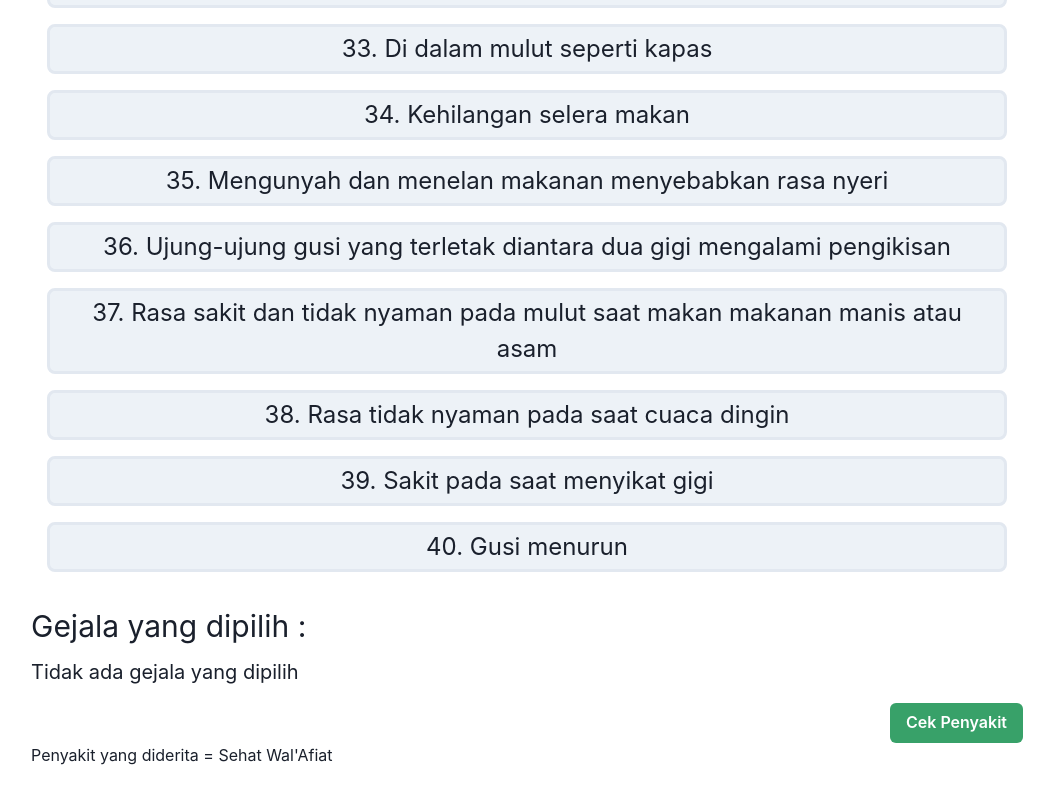
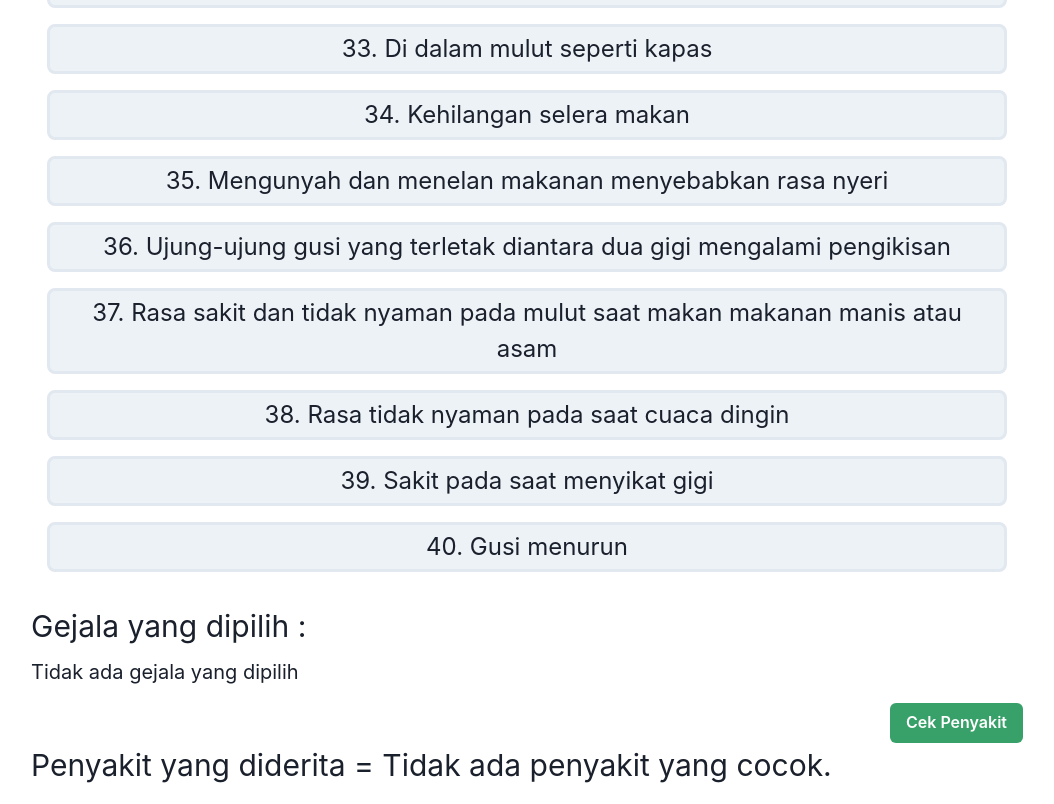
Before and after one commit to Vrits/fantastic-waffle, a React (Vite) app: page /CekPenyakit in a window 1280 px wide. Shown: the part 2245-3049 px from the top of the page, without its empty margins (113-1167 px from the left). Before the commit the page ends 3028 px from the top, so only its background shows below. Built offline with nearby package versions, Linux system fonts and the light colour scheme.

Commit message:
Fixed function in getPenyakit

```diff
--- a/src/components/Content/GetPenyakit.jsx
+++ b/src/components/Content/GetPenyakit.jsx
@@ -15,9 +15,6 @@ const GetPenyakit = () => {
       selectedGejala.find((e) => e.code == "GD38") &&
       selectedGejala.find((e) => e.code == "GD37")
     ) {
-      if (selectedPenyakit.find((e) => e.code === "PD08")) {
-        return;
-      }
 
       arrPenyakit.push(penyakit.find((e) => e.code == "PD08"));
     }
@@ -33,9 +30,6 @@ const GetPenyakit = () => {
       selectedGejala.find((e) => e.code == "GD35") &&
       selectedGejala.find((e) => e.code == "GD36")
     ) {
-      if (selectedPenyakit.find((e) => e.code === "PD07")) {
-        return;
-      }
 
       arrPenyakit.push(penyakit.find((e) => e.code == "PD07"));
     }
@@ -48,9 +42,6 @@ const GetPenyakit = () => {
       selectedGejala.find((e) => e.code == "GD33") &&
       selectedGejala.find((e) => e.code == "GD34")
     ) {
-      if (selectedPenyakit.find((e) => e.code === "PD06")) {
-        return;
-      }
 
       arrPenyakit.push(penyakit.find((e) => e.code == "PD06"));
     }
@@ -66,9 +57,6 @@ const GetPenyakit = () => {
       selectedGejala.find((e) => e.code == "GD27") &&
       selectedGejala.find((e) => e.code == "GD28")
     ) {
-      if (selectedPenyakit.find((e) => e.code === "PD05")) {
-        return;
-      }
 
       arrPenyakit.push(penyakit.find((e) => e.code == "PD05"));
     }
@@ -80,9 +68,6 @@ const GetPenyakit = () => {
       selectedGejala.find((e) => e.code == "GD20") &&
       selectedGejala.find((e) => e.code == "GD21")
     ) {
-      if (selectedPenyakit.find((e) => e.code === "PD04")) {
-        return;
-      }
 
       arrPenyakit.push(penyakit.find((e) => e.code == "PD04"));
     }
@@ -96,9 +81,6 @@ const GetPenyakit = () => {
       selectedGejala.find((e) => e.code == "GD15") &&
       selectedGejala.find((e) => e.code == "GD16")
     ) {
-      if (selectedPenyakit.find((e) => e.code === "PD03")) {
-        return;
-      }
 
       arrPenyakit.push(penyakit.find((e) => e.code == "PD03"));
     }
@@ -109,9 +91,6 @@ const GetPenyakit = () => {
       selectedGejala.find((e) => e.code == "GD09") &&
       selectedGejala.find((e) => e.code == "GD10")
     ) {
-      if (selectedPenyakit.find((e) => e.code === "PD02")) {
-        return;
-      }
 
       arrPenyakit.push(penyakit.find((e) => e.code == "PD02"));
     }
@@ -123,14 +102,13 @@ const GetPenyakit = () => {
       selectedGejala.find((e) => e.code == "GD05") &&
       selectedGejala.find((e) => e.code == "GD06")
     ) {
-      if (selectedPenyakit.find((e) => e.code === "PD01")) {
-        return;
-      }
+
 
       arrPenyakit.push(penyakit.find((e) => e.code == "PD01"));
     }
 
-    setSelectedPenyakit([...selectedPenyakit, ...arrPenyakit]);
+    // setSelectedPenyakit([...selectedPenyakit, ...arrPenyakit]);
+    setSelectedPenyakit([...arrPenyakit]);
 
     return;
   };
@@ -147,10 +125,10 @@ const GetPenyakit = () => {
         Cek Penyakit
       </Button>
 
-      <Text>
+      <Text fontSize={"3xl"}>
         Penyakit yang diderita ={" "}
         {selectedPenyakit.length < 1
-          ? "Sehat Wal'Afiat"
+          ? "Tidak ada penyakit yang cocok."
           : selectedPenyakit.map((e, i, arr) => (
               <span key={e.code}>
                 {i + 1 == arr.length ? `${e.name}.` : `${e.name}, `}
```
Lines whose indentation alone changed are shown as unchanged.
